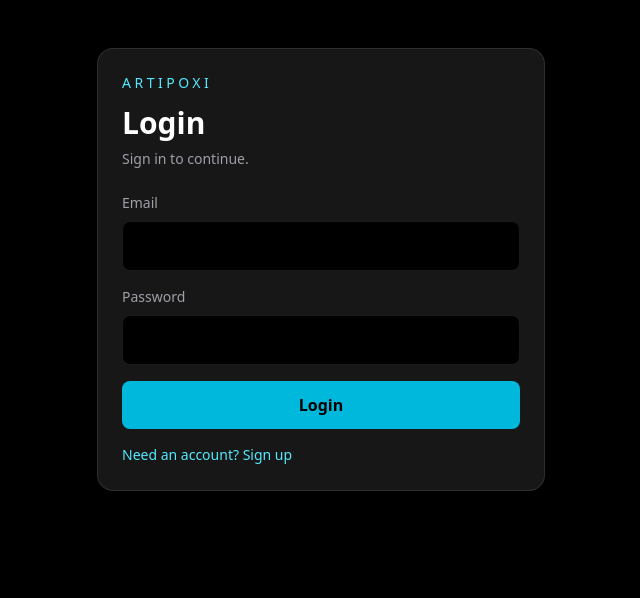
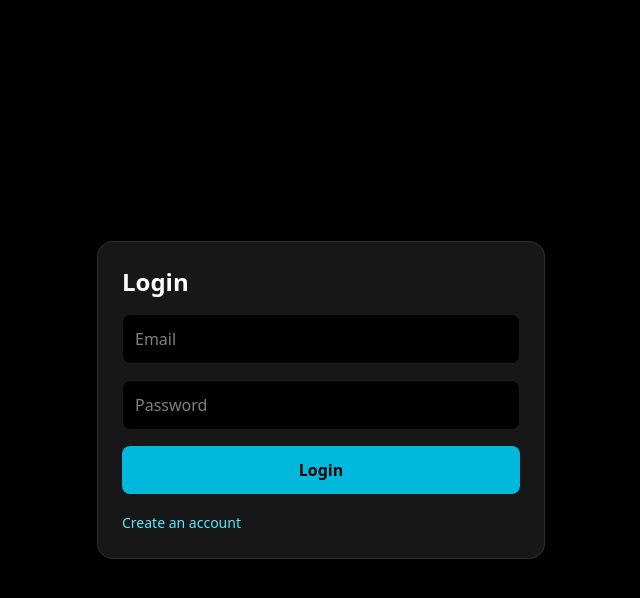
Before and after one commit to cturley468-dotcom/artipoxi-dashboard, a Next.js app: page /login in a window 1280 px wide. Shown: the top 598 px of the page, without its empty margins (319-959 px from the left). Built offline with nearby package versions, Linux system fonts and the light colour scheme.

Commit message:
Add login page

```diff
--- a/app/login/page.tsx
+++ b/app/login/page.tsx
@@ -9,128 +9,92 @@ export default function LoginPage() {
 
   const [email, setEmail] = useState("");
   const [password, setPassword] = useState("");
-  const [fullName, setFullName] = useState("");
   const [isSignup, setIsSignup] = useState(false);
   const [loading, setLoading] = useState(false);
+  const [message, setMessage] = useState("");
 
   async function handleSubmit(e: React.FormEvent) {
     e.preventDefault();
     setLoading(true);
+    setMessage("");
 
+    try {
       if (isSignup) {
         const { error } = await supabase.auth.signUp({
           email,
           password,
-        options: {
-          data: {
-            full_name: fullName,
-          },
-        },
         });
 
-      setLoading(false);
+        if (error) throw error;
 
-      if (error) {
-        alert(error.message);
-        return;
-      }
-
-      alert("Account created. Check your email if confirmation is enabled.");
-      return;
-    }
-
+        setMessage("Check your email to confirm your account.");
+      } else {
         const { error } = await supabase.auth.signInWithPassword({
           email,
           password,
         });
 
+        if (error) throw error;
+
+        router.replace("/");
+      }
+    } catch (err: any) {
+      setMessage(err.message || "Something went wrong");
+    } finally {
       setLoading(false);
-
-    if (error) {
-      alert(error.message);
-      return;
     }
-
-    router.push("/auth/callback");
-    router.refresh();
   }
 
   return (
-    <div className="min-h-screen bg-black px-6 py-12 text-white">
-      <div className="mx-auto max-w-md rounded-2xl border border-white/10 bg-neutral-900 p-6">
-        <p className="text-sm uppercase tracking-[0.25em] text-cyan-300">
-          ArtiPoxi
-        </p>
-        <h1 className="mt-3 text-3xl font-bold">
+    <div className="min-h-screen flex items-center justify-center bg-black text-white p-6">
+      <form
+        onSubmit={handleSubmit}
+        className="w-full max-w-md rounded-2xl border border-white/10 bg-neutral-900 p-6 space-y-4"
+      >
+        <h1 className="text-2xl font-bold">
           {isSignup ? "Create Account" : "Login"}
         </h1>
-        <p className="mt-2 text-sm text-zinc-400">
-          {isSignup
-            ? "Create an account for portal access."
-            : "Sign in to continue."}
-        </p>
 
-        <form onSubmit={handleSubmit} className="mt-6 space-y-4">
-          {isSignup && (
-            <div>
-              <label className="mb-2 block text-sm text-zinc-400">
-                Full Name
-              </label>
-              <input
-                value={fullName}
-                onChange={(e) => setFullName(e.target.value)}
-                className="w-full rounded-lg border border-white/10 bg-black px-4 py-3 outline-none"
-              />
-            </div>
-          )}
-
-          <div>
-            <label className="mb-2 block text-sm text-zinc-400">Email</label>
         <input
           type="email"
+          placeholder="Email"
+          className="w-full rounded-lg bg-black border border-white/10 p-3"
           value={email}
           onChange={(e) => setEmail(e.target.value)}
-              className="w-full rounded-lg border border-white/10 bg-black px-4 py-3 outline-none"
           required
         />
-          </div>
 
-          <div>
-            <label className="mb-2 block text-sm text-zinc-400">
-              Password
-            </label>
         <input
           type="password"
+          placeholder="Password"
+          className="w-full rounded-lg bg-black border border-white/10 p-3"
           value={password}
           onChange={(e) => setPassword(e.target.value)}
-              className="w-full rounded-lg border border-white/10 bg-black px-4 py-3 outline-none"
           required
         />
-          </div>
 
         <button
           type="submit"
           disabled={loading}
-            className="w-full rounded-lg bg-cyan-500 px-4 py-3 font-semibold text-black disabled:opacity-60"
+          className="w-full rounded-lg bg-cyan-500 text-black font-semibold py-3"
         >
-            {loading
-              ? "Please wait..."
-              : isSignup
-              ? "Create Account"
-              : "Login"}
+          {loading ? "Loading..." : isSignup ? "Sign Up" : "Login"}
         </button>
-        </form>
+
+        {message && (
+          <div className="text-sm text-red-400">{message}</div>
+        )}
 
         <button
           type="button"
-          onClick={() => setIsSignup((v) => !v)}
-          className="mt-4 text-sm text-cyan-300"
+          onClick={() => setIsSignup(!isSignup)}
+          className="text-sm text-cyan-300"
         >
           {isSignup
             ? "Already have an account? Login"
-            : "Need an account? Sign up"}
+            : "Create an account"}
         </button>
-      </div>
+      </form>
     </div>
   );
 }
```
Lines whose indentation alone changed are shown as unchanged.
